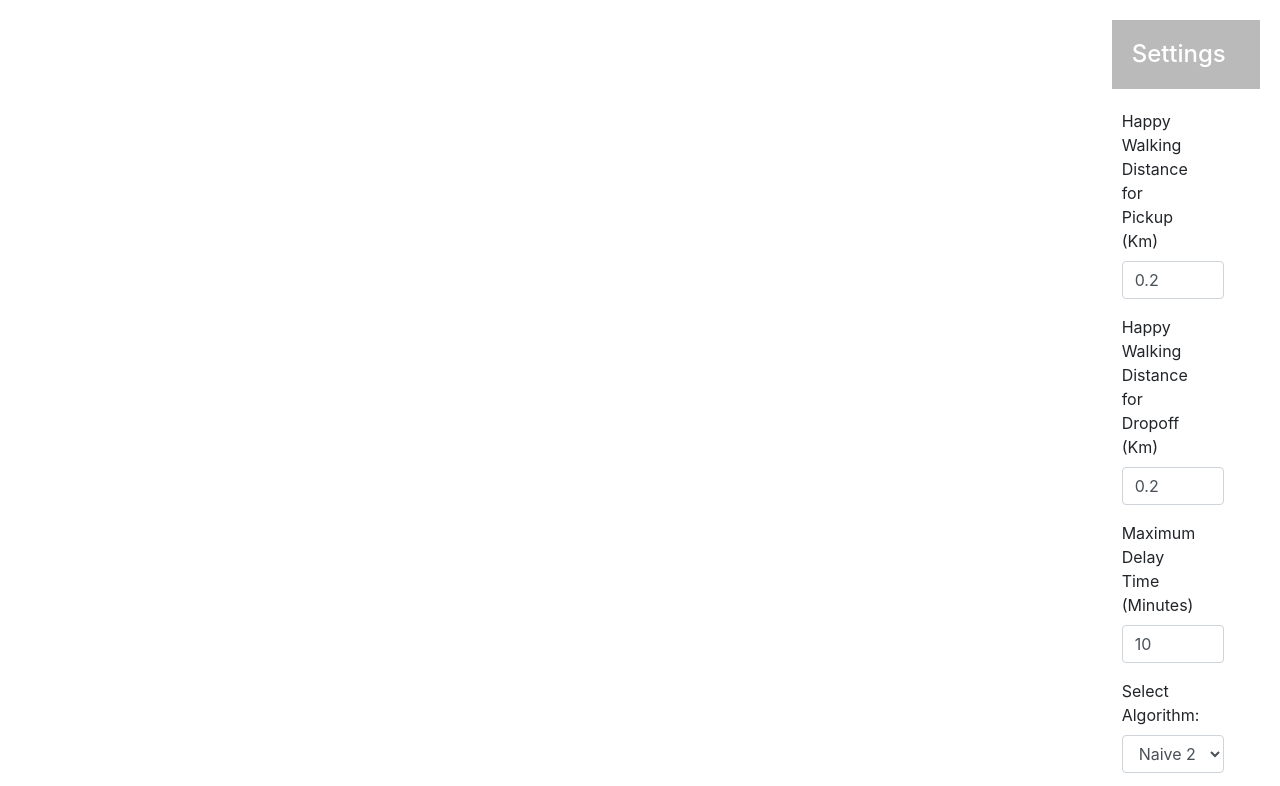
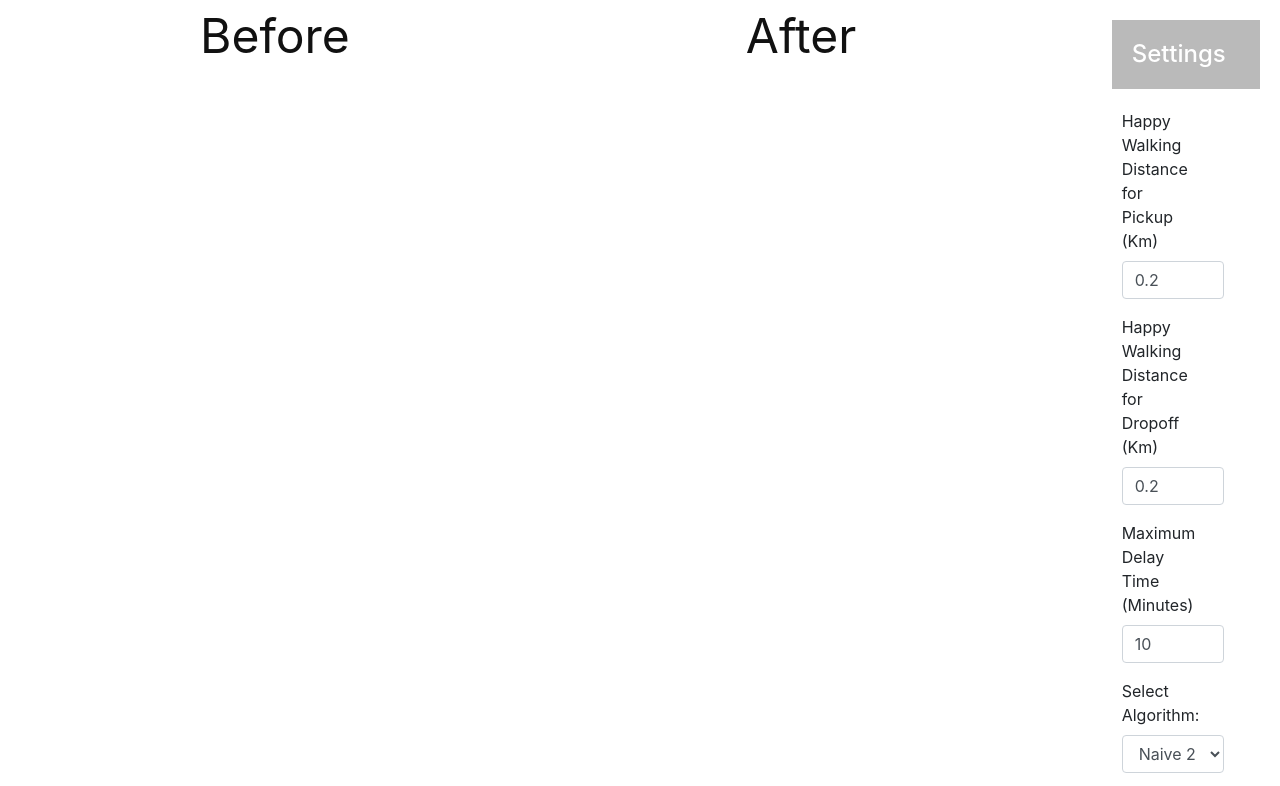
Before and after one commit to csjames/cdt-shanghai-noobs, a plain HTML site: page webcontent/index.html in a window 1280 px wide. Shown: the top 786 px of the page. Drawn offline with Linux system fonts and the light colour scheme.

Commit message:
Color changes

```diff
--- a/webcontent/css/styles.css
+++ b/webcontent/css/styles.css
@@ -10,7 +10,7 @@ html, body {
 .mapTitle {
 	margin-left: 200px;
 	position: absolute;
-	color: white;
+	color: #111111;
 	z-index: 2;
 	font-size: 48px;
 }
```
Also changed, not shown: 1 other file.
